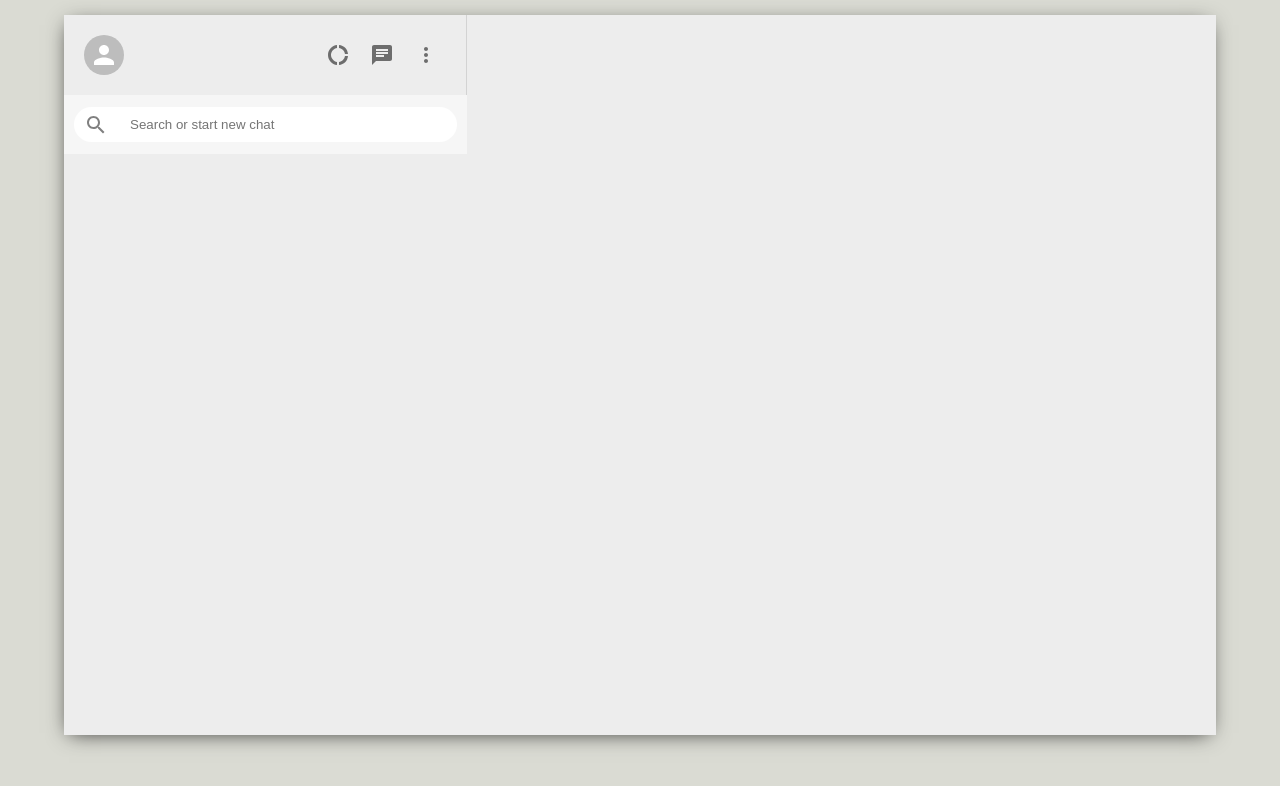
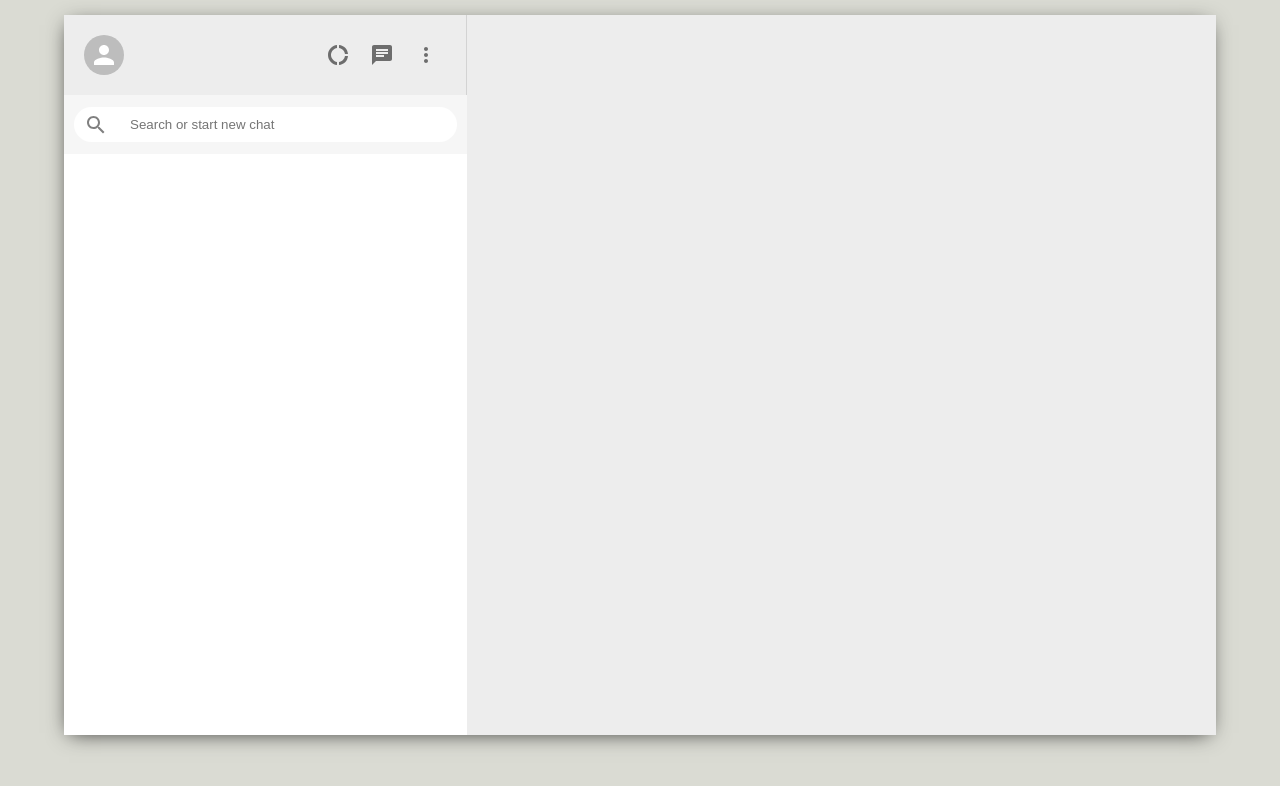
Before and after one commit to bhatiakanishk/React-WhatApp-Clone, a React (Create React App) app in the folder whatsapp-clone/: page / in a window 1280 px wide. Shown: the top 786 px of the page. Built offline with nearby package versions, Linux system fonts and the light colour scheme.

Commit message:
Update Sidebar.css

```diff
--- a/whatsapp-clone/src/Sidebar.css
+++ b/whatsapp-clone/src/Sidebar.css
@@ -49,3 +49,9 @@
     margin-right: 2vw;
     font-size: 24px !important;
 }
+
+.sidebar_chats {
+    flex: 1;
+    background-color: white;
+    overflow: scroll;
+}
```
